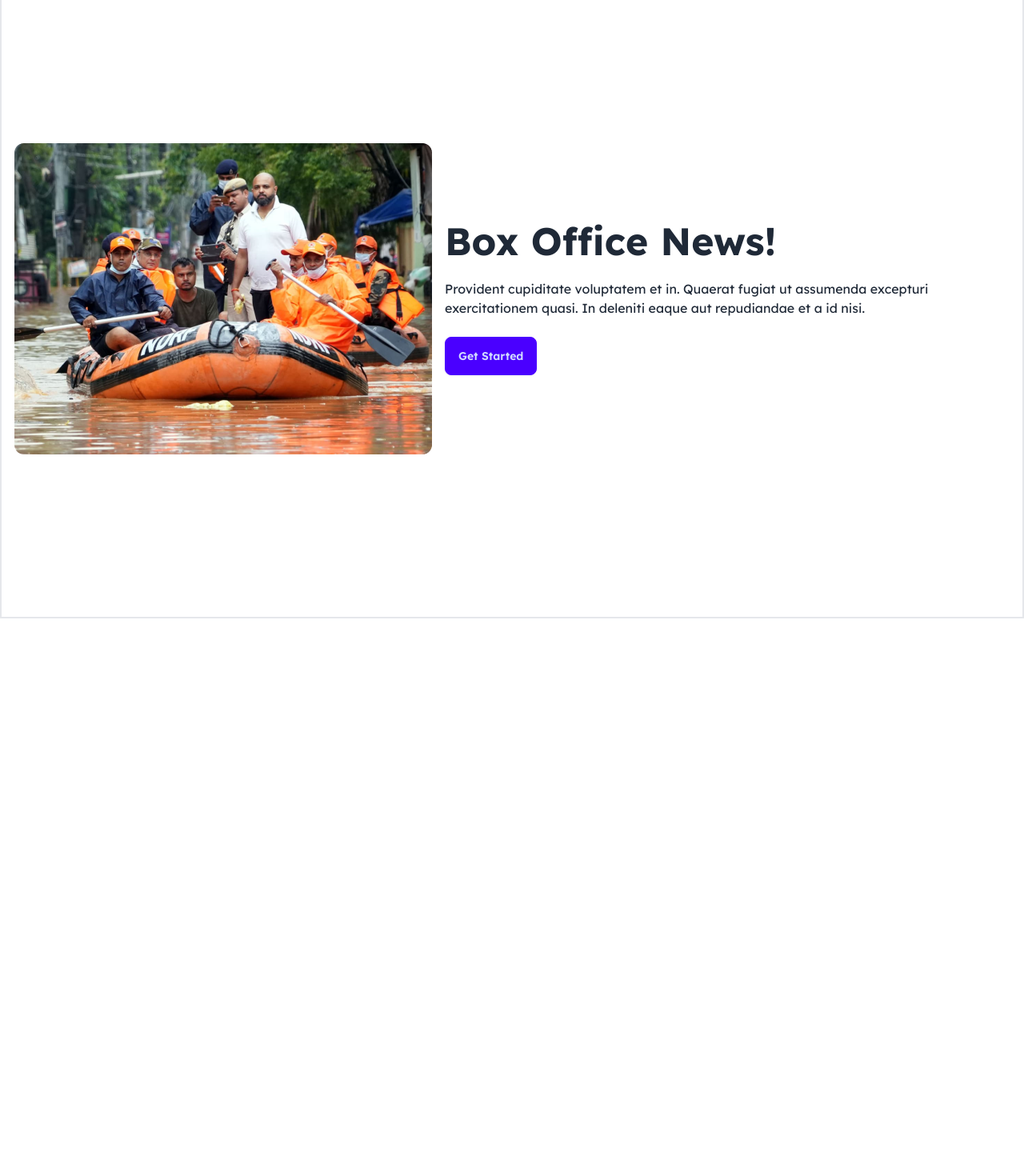
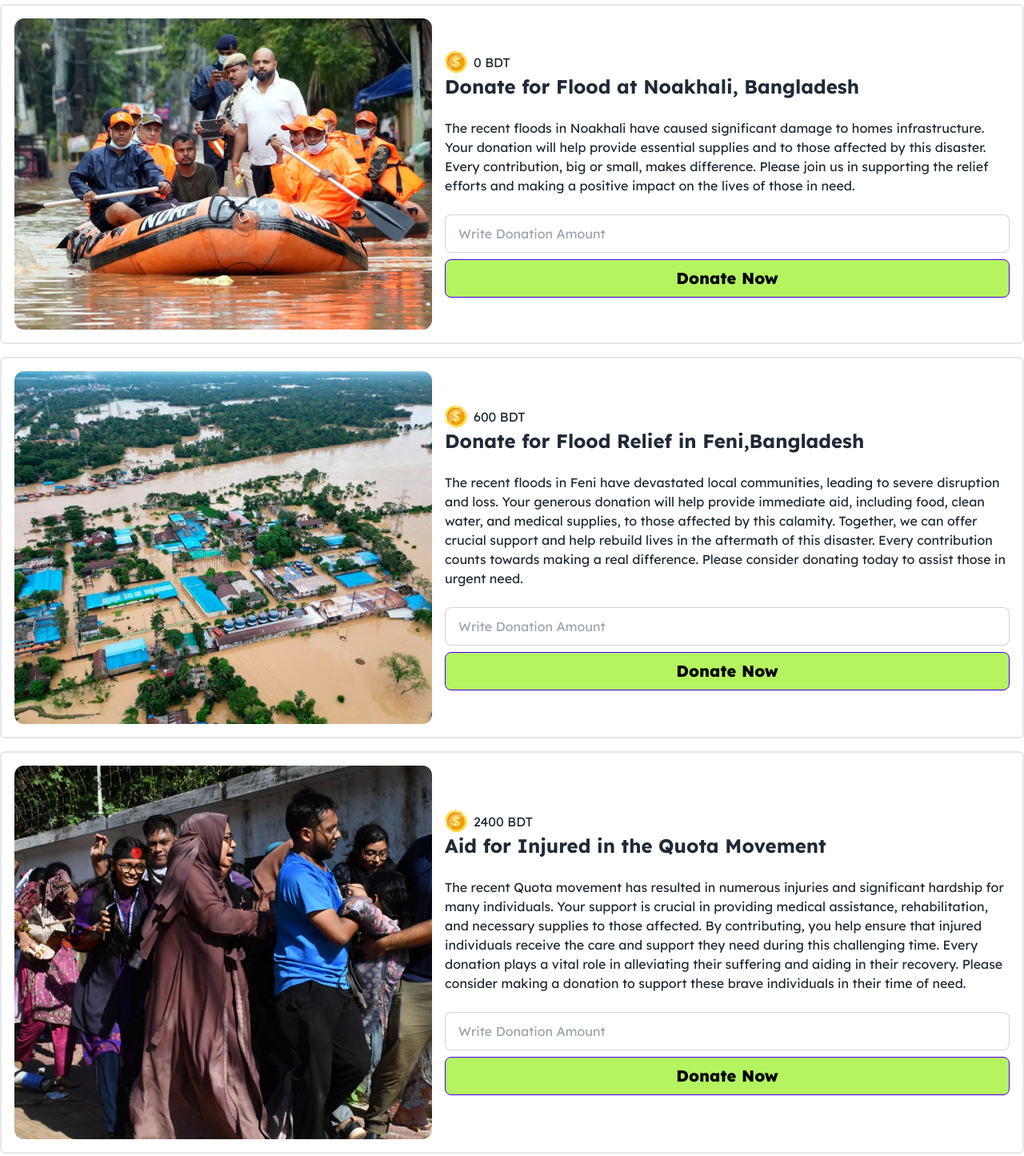
Before and after one commit to jaky-sheikh/batch-10-assgn-5, a plain HTML site: page index.html in a window 1280 px wide. Shown: the part 220-1665 px from the top of the page at 80% size. Before the commit the page ends 993 px from the top, so only its background shows below. Drawn offline with nearby package versions, Linux system fonts and the light colour scheme.

Commit message:
normal design done

```diff
--- a/index.html
+++ b/index.html
@@ -43,19 +43,61 @@
          </nav>
          <!-- navbar design end -->
 
-    <main class="">
-        <div class="hero bg-base-200 min-h-screen bg-[#ffffff] border-2">
+    <main class="grid col-span-3 justify-center">
+        <div class="hero bg-base-200 bg-[#ffffff] border-2 rounded-md mt-8">
             <div class="hero-content flex-col lg:flex-row">
               <img
                 src="./assets/noakhali.png"
                 />
               <div>
-                <h1 class="text-5xl font-bold">Box Office News!</h1>
+                <div class="flex items-center  gap-2">
+                    <img src="./assets/coin.png" alt="">
+                    <h3>0 BDT</h3>
+                </div>
+                <h1 class="text-2xl font-bold">Donate for Flood at Noakhali, Bangladesh</h1>
                 <p class="py-6">
-                  Provident cupiditate voluptatem et in. Quaerat fugiat ut assumenda excepturi exercitationem
-                  quasi. In deleniti eaque aut repudiandae et a id nisi.
+                    The recent floods in Noakhali have caused significant damage to homes  infrastructure. Your donation will help provide essential supplies and  to those affected by this disaster. Every contribution, big or small, makes  difference. Please join us in supporting the relief efforts and making a positive impact on the lives of those in need.
                 </p>
-                <button class="btn btn-primary">Get Started</button>
+                <input type="text" placeholder="Write Donation Amount" class="input input-bordered w-full mb-2" />
+                <button class="btn btn-primary w-full bg-[#B4F461] text-black font-extrabold text-xl">Donate Now</button>
+              </div>
+            </div>
+          </div>
+          <div class="hero bg-base-200 bg-[#ffffff] border-2 rounded-md mt-4">
+            <div class="hero-content flex-col lg:flex-row">
+              <img
+                src="./assets/feni.png"
+                />
+              <div>
+                <div class="flex items-center  gap-2">
+                    <img src="./assets/coin.png" alt="">
+                    <h3>600 BDT</h3>
+                </div>
+                <h1 class="text-2xl font-bold">Donate for Flood Relief in Feni,Bangladesh</h1>
+                <p class="py-6">
+                    The recent floods in Feni have devastated local communities, leading to severe disruption and loss. Your generous donation will help provide immediate aid, including food, clean water, and medical supplies, to those affected by this calamity. Together, we can offer crucial support and help rebuild lives in the aftermath of this disaster. Every contribution counts towards making a real difference. Please consider donating today to assist those in urgent need.
+                </p>
+                <input type="text" placeholder="Write Donation Amount" class="input input-bordered w-full mb-2" />
+                <button class="btn btn-primary w-full bg-[#B4F461] text-black font-extrabold text-xl">Donate Now</button>
+              </div>
+            </div>
+          </div>
+          <div class="hero bg-base-200 bg-[#ffffff] border-2 rounded-md mt-4 mb-4">
+            <div class="hero-content flex-col lg:flex-row">
+              <img
+                src="./assets/quota-protest.png"
+                />
+              <div>
+                <div class="flex items-center  gap-2">
+                    <img src="./assets/coin.png" alt="">
+                    <h3>2400 BDT</h3>
+                </div>
+                <h1 class="text-2xl font-bold">Aid for Injured in the Quota Movement</h1>
+                <p class="py-6">
+                    The recent Quota movement has resulted in numerous injuries and significant hardship for many individuals. Your support is crucial in providing medical assistance, rehabilitation, and necessary supplies to those affected. By contributing, you help ensure that injured individuals receive the care and support they need during this challenging time. Every donation plays a vital role in alleviating their suffering and aiding in their recovery. Please consider making a donation to support these brave individuals in their time of need.
+                </p>
+                <input type="text" placeholder="Write Donation Amount" class="input input-bordered w-full mb-2" />
+                <button class="btn btn-primary w-full bg-[#B4F461] text-black font-extrabold text-xl">Donate Now</button>
               </div>
             </div>
           </div>
```
